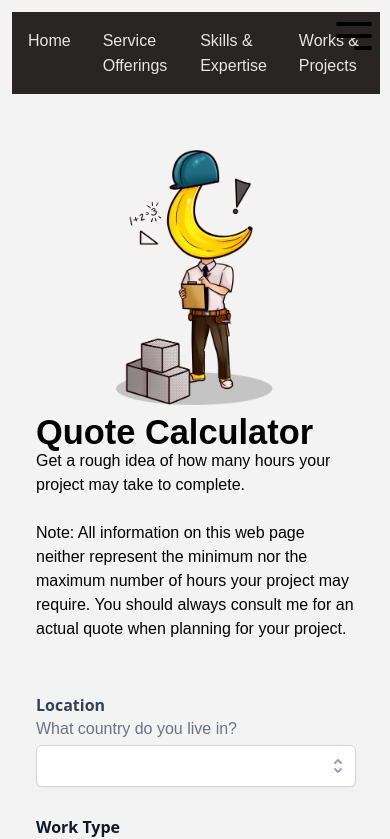
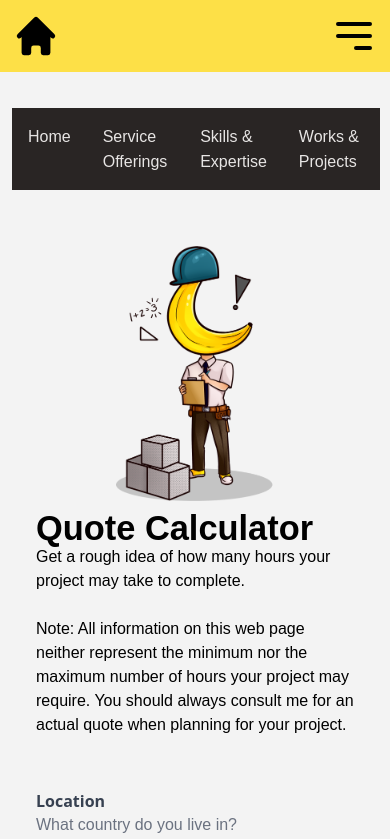
Before and after one commit to bananabrann/old-bananabrann.dev, a Next.js app: page /quote in a window 390 px wide. Shown: the top 839 px of the page. Built offline with nearby package versions, Linux system fonts and the light colour scheme; a web font is replaced by a local one.

Commit message:
Mobile top nav home button

```diff
--- a/components/Layout/Layout.tsx
+++ b/components/Layout/Layout.tsx
@@ -7,6 +7,7 @@ import LogoGitHubSquareSvg from "../../res/svg/logo-github-square.svg";
 import LogoTwitterSvf from "../../res/svg/logo-twitter.svg";
 import FlagUnitedStatesSvg from "../../res/svg/flag-us.svg";
 import { MenuAlt3Icon, XIcon } from "@heroicons/react/outline";
+import { HomeIcon } from "@heroicons/react/solid";
 
 export const defaultSiteTitle =
   "bananabrann - web development and software engineering";
@@ -70,15 +71,11 @@ export default function Layout({
           <p>
             {`Website by `}
             <span className="hover:text-cyan-500 transition">
-              <Link href="https://github.com/bananabrann/">
-                @bananabrann (me)
-              </Link>
+              <Link href="https://github.com/bananabrann/">{`@bananabrann (me)`}</Link>
             </span>
             {`. `}
             <span className="hover:text-cyan-500 transition">
-              <Link href="https://github.com/bananabrann/bananabrann.dev/blob/main/LICENSE">
-                MIT license
-              </Link>
+              <Link href="https://github.com/bananabrann/bananabrann.dev/blob/main/LICENSE">{`MIT license`}</Link>
             </span>
             {`, 2022.`}
           </p>
@@ -109,9 +106,7 @@ export default function Layout({
       </Head>
 
       <div className="flex">
-        {/* Navbar */}
-
-        {/* {isMobileNavOpen && ( */}
+        {/* Left-side nav for desktop */}
         <div
           className={`z-10 ${
             isMobileNavOpen ? "flex" : "hidden"
@@ -120,16 +115,24 @@ export default function Layout({
           {navigationElement}
         </div>
 
-        {/* )} */}
-
-        <div
-          className="sm:hidden absolute w-12 top-3 right-3"
-          onClick={() => toggleIsMobileNavOpen()}
-        >
-          <MenuAlt3Icon />
+        {/* Top bar nav for mobile */}
+        <div className="sm:hidden absolute bg-yellow-300 w-full flex justify-between p-3">
+          <Link href="/">
+            <span className="w-12">
+              <HomeIcon />
+            </span>
+          </Link>
+          <span className="w-12" onClick={() => toggleIsMobileNavOpen()}>
+            <MenuAlt3Icon />
+          </span>
         </div>
 
-        <main className={`sm:ml-[275px] max-w-4xl p-3 sm:p-7 sm:mr-8`}>{children}</main>
+        {/* Content */}
+        <main
+          className={`sm:ml-[275px] mt-24 sm:mt-2 max-w-4xl p-3 sm:p-7 sm:mr-8`}
+        >
+          {children}
+        </main>
       </div>
     </React.Fragment>
   );
```
